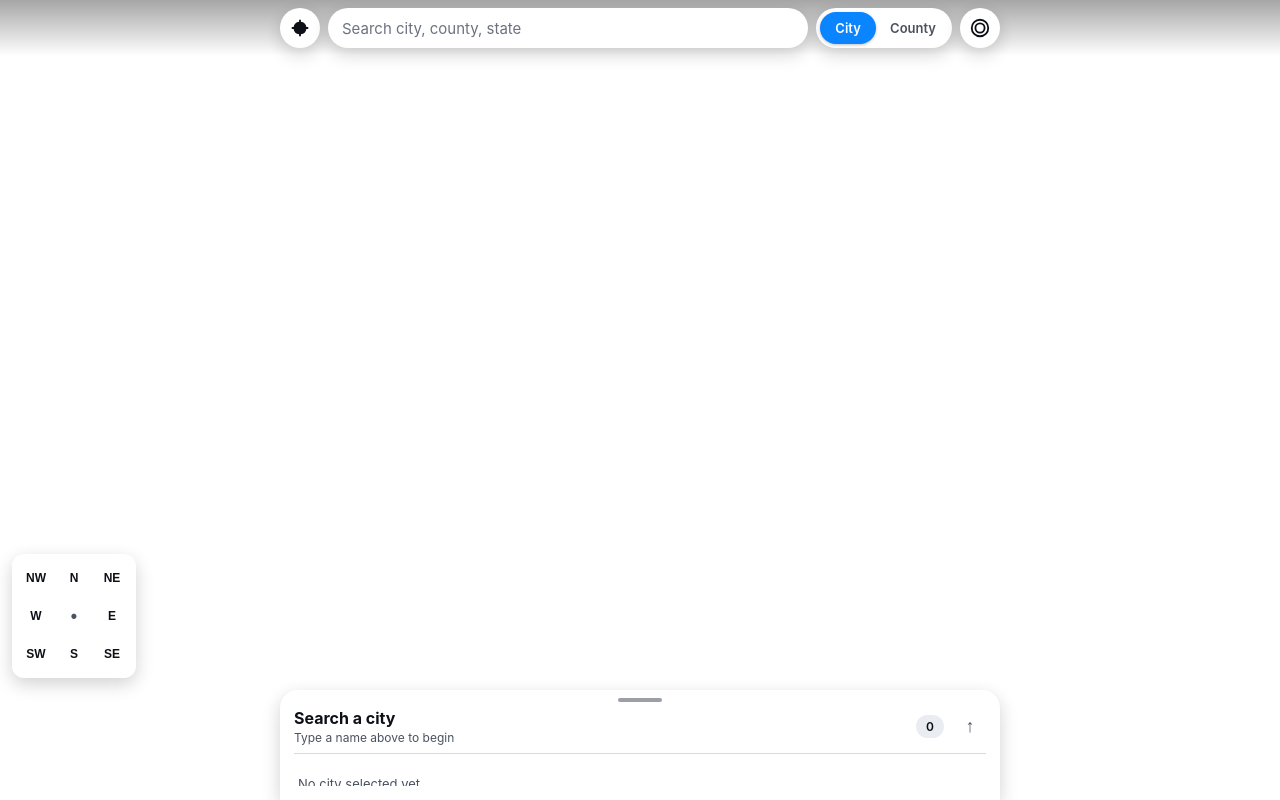
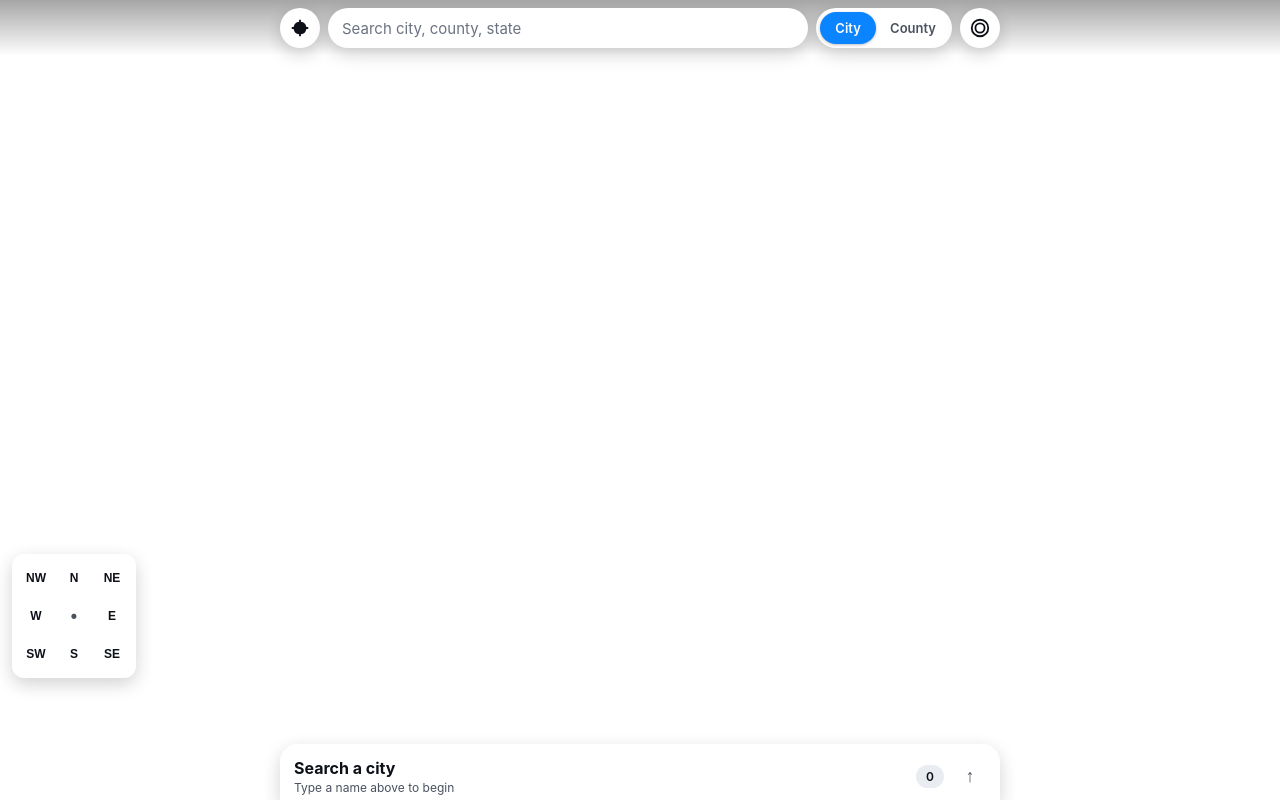
Before and after one commit to idletoaster/cardinalmap, a website with bundled scripts: page public/index.html in a window 1280 px wide. Built offline with nearby package versions, Linux system fonts and the light colour scheme; no server answers.

Commit message:
feat(sheet): stay minimized by default + bidirectional toggle (v1.3.0)
- HTML initial class changed from 'sheet collapsed' to 'sheet mini'
- Sheet no longer auto-expands on city:selected (user feedback)
- Toggle button (in sheet header) is now bidirectional: up-arrow when minimized, down-arrow when expanded
- ARIA labels: 'Expand list' / 'Minimize list'
- Touched assets and reloaded pm2

```diff
--- a/public/css/app.css
+++ b/public/css/app.css
@@ -172,6 +172,7 @@
   margin: 0 auto;
   color: var(--fg);
 }
+.sheet.mini     { height: var(--sheet-mini-h, 56px); padding-bottom: 0; }
 .sheet.expanded { height: var(--sheet-full-h); }
 .sheet.peek { height: var(--sheet-peek-h); }
 .sheet-handle {
--- a/public/index.html
+++ b/public/index.html
@@ -50,7 +50,7 @@
   </nav>
 
   <!-- Bottom sheet with explicit expand/collapse chevron -->
-  <section id="sheet" class="sheet collapsed" aria-label="POI list">
+  <section id="sheet" class="sheet mini" aria-label="POI list">
     <div class="sheet-handle" id="sheet-handle" aria-label="Drag to resize"></div>
     <div class="sheet-header">
       <div style="min-width:0;flex:1;">
--- a/public/js/core/versions.js
+++ b/public/js/core/versions.js
@@ -19,7 +19,7 @@
 import { name as backN, version as backV } from '../modules/back-to-city/index.js';
 
 export const CORE_VERSION = '1.0.0';
-export const APP_VERSION = '2.3.0';
+export const APP_VERSION = '2.4.0';
 export const MODULES = {
   [apiN]: apiV,
   [themeN]: themeV,
--- a/public/js/modules/sheet/index.js
+++ b/public/js/modules/sheet/index.js
@@ -1,15 +1,24 @@
-// sheet module - state machine + title/subtitle/count/list rendering. v1.2.0
+// sheet module - state machine + title/subtitle/count/list rendering. v1.3.0
+// v1.3.0: stay at 'mini' on city:selected instead of auto-expanding to
+//          'peek' (user feedback: POI sheet was overlapping the map).
+//          Toggle button is now bidirectional (up=expand, down=minimize)
+//          and updates its arrow glyph to match the current state.
 export const name = 'sheet';
-export const version = '1.2.0';
+export const version = '1.3.0';
 export const deps = ['state', 'events', 'poi'];
 
-// Order matters: cycle() rotates through these. 'mini' is the new minimize
-// state (~56px) — only the handle + title bar visible, no POI list, no
+// Order matters: cycle() rotates through these. 'mini' is the minimize
+// state (~56px) - only the handle + title bar visible, no POI list, no
 // subtitle. Cycle: mini -> peek -> expanded -> hidden -> mini.
 const ORDER = ['mini', 'peek', 'expanded', 'hidden'];
 
 export function init({ app, state, events, log }) {
+  // Apply initial sheet state. The hardcoded `state.set` patch doesn't run
+  // our local `set()` function. setTimeout schedules the DOM sync after the
+  // current task, so #sheet is in the DOM and any module that touches the
+  // sheet (style-toggle, etc.) has completed its synchronous init.
   state.set({ sheet: 'mini' });
+  setTimeout(() => set('mini'), 0);
 
   function set(mode) {
     if (!ORDER.includes(mode)) return;
@@ -31,6 +40,7 @@
     set(ORDER[(idx + 1) % ORDER.length]);
   }
 
+  // Drag handle cycles: mini/hidden/collapsed -> peek -> expanded -> mini
   document.querySelector('#sheet-handle')?.addEventListener('click', () => {
     const cur = state.get('sheet');
     if (cur === 'mini' || cur === 'hidden' || cur === 'collapsed') set('peek');
@@ -38,20 +48,33 @@
     else if (cur === 'expanded') set('mini');
   });
 
+  // Topbar expand button: cycle from hidden, otherwise cycle.
   document.querySelector('#expand-sheet')?.addEventListener('click', () => {
     const cur = state.get('sheet');
     if (cur === 'hidden') set('peek');
     else cycle();
   });
-  // existing legacy button id from prior UI
+
+  // v1.3.0: bidirectional toggle button in sheet header.
+  //  - sheet at mini/collapsed/hidden -> click goes to peek (expand)
+  //  - sheet at peek/expanded -> click goes to mini (minimize)
+  // Arrow glyph also flips: up-arrow when minimized, down-arrow when expanded.
+  function syncToggleArrow() {
+    const btn = document.querySelector('#sheet-toggle-btn');
+    if (!btn) return;
+    const cur = state.get('sheet');
+    const isExpanded = cur === 'peek' || cur === 'expanded';
+    btn.textContent = isExpanded ? '\u2193' : '\u2191';
+    btn.setAttribute('aria-label', isExpanded ? 'Minimize list' : 'Expand list');
+    btn.title = isExpanded ? 'Minimize list' : 'Expand list';
+  }
+  state.subscribe((patch) => { if (patch && 'sheet' in patch) syncToggleArrow(); });
   document.querySelector('#sheet-toggle-btn')?.addEventListener('click', () => {
     const cur = state.get('sheet');
-    if (cur === 'mini' || cur === 'collapsed' || cur === 'hidden') set('peek');
-    else if (cur === 'peek') set('expanded');
-    else if (cur === 'expanded') set('mini');
+    if (cur === 'peek' || cur === 'expanded') set('mini');
+    else set('peek');
   });
-
-  // ---- title / subtitle / count / list ----
+  syncToggleArrow();// ---- title / subtitle / count / list ----
   const titleEl    = () => document.querySelector('#sheet-title');
   const subtitleEl = () => document.querySelector('#sheet-subtitle');
   const countEl    = () => document.querySelector('#sheet-count');
@@ -130,8 +153,10 @@
   // Initial empty state on boot
   renderEmptyState();
 
-  // Re-render whenever any of the relevant state slices change.
-  events.on('city:selected', () => { renderPois(); set('peek'); });
+  // v1.3.0: do NOT auto-expand on city selection - sheet stays at current
+  // state so the user can see the map. They expand manually via the
+  // up-arrow button in the sheet header.
+  events.on('city:selected', () => { renderPois(); /* stay at current sheet */ });
   events.on('direction:change', () => renderPois());
   events.on('view:change', () => renderPois());
 
--- a/src/server.js
+++ b/src/server.js
@@ -15,12 +15,12 @@
 const poiRoutes       = require('./routes/poi');
 const adminRoutes     = require('./routes/admin');
 
-const APP_VERSION  = '2.3.0';
+const APP_VERSION  = '2.4.0';
 const CORE_VERSION = '1.0.0';
 const MODULES = {
   api: '1.2.0', theme: '1.0.0', map: '1.4.0', wedge: '1.1.0', city: '1.2.0',
   direction: '1.1.0', poi: '1.3.0', search: '1.1.0', geolocate: '1.0.0',
-  sheet: '1.1.0', compass: '1.1.0', level: '1.2.0', 'style-toggle': '1.0.0',
+  sheet: '1.3.0', compass: '1.1.0', level: '1.2.0', 'style-toggle': '1.0.0',
   toast: '1.0.0', 'debug-hud': '1.0.0', 'back-to-city': '1.2.0',
 };
 
```
